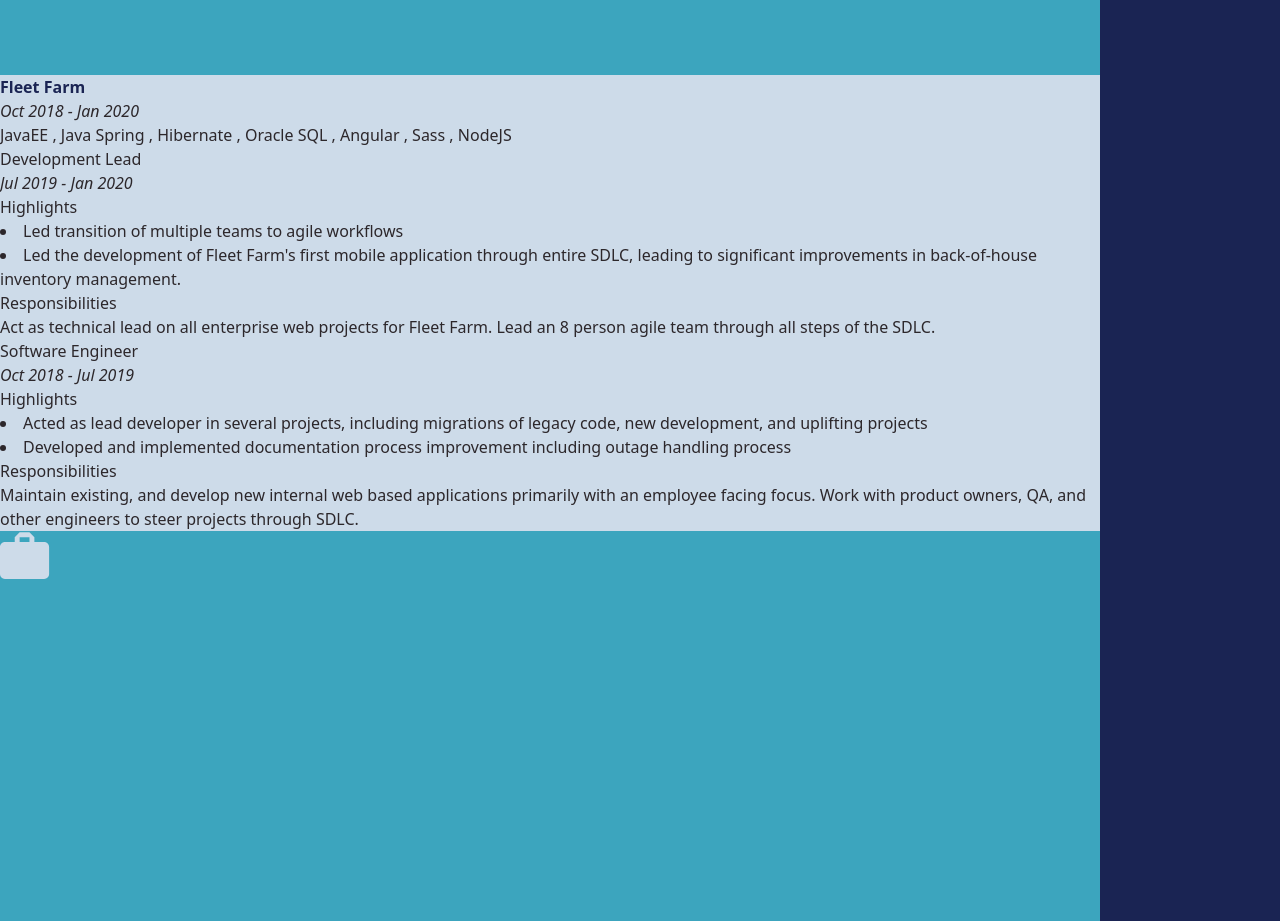
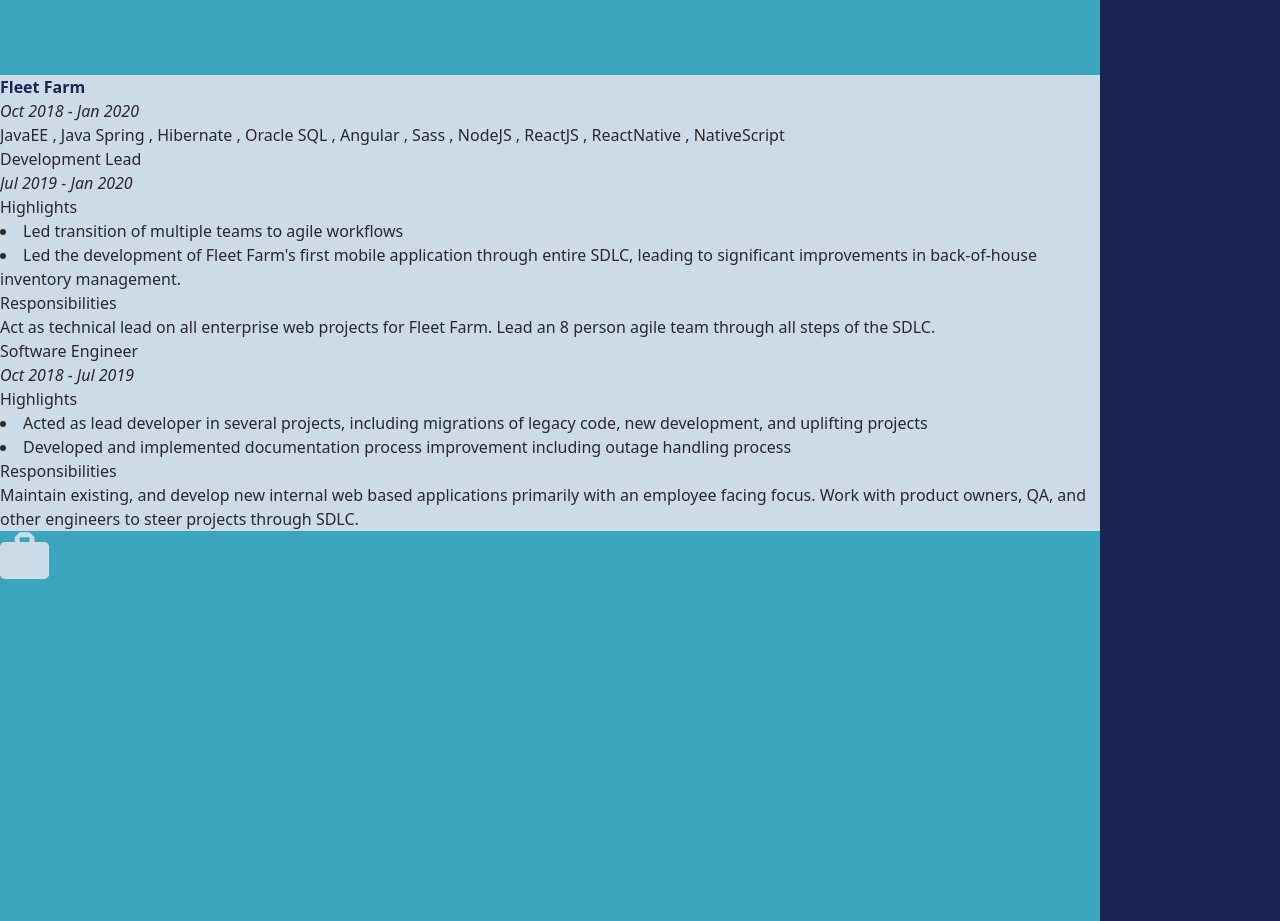
Before and after one commit to mikepawlak/portfolio-site, a Vue app: page / in a window 1280 px wide. Shown: the part 9800-10721 px from the top of the page. Built offline with nearby package versions, Linux system fonts and the light colour scheme.

Commit message:
add react experience

```diff
--- a/src/components/WorkHistory.vue
+++ b/src/components/WorkHistory.vue
@@ -83,6 +83,9 @@
             "Angular",
             "Sass",
             "NodeJS",
+            "ReactJS",
+            "ReactNative",
+            "NativeScript",
           ],
           roles: [
             {
```
Also changed, not shown: 1 other file (tests, documents, lock files or other folders).
